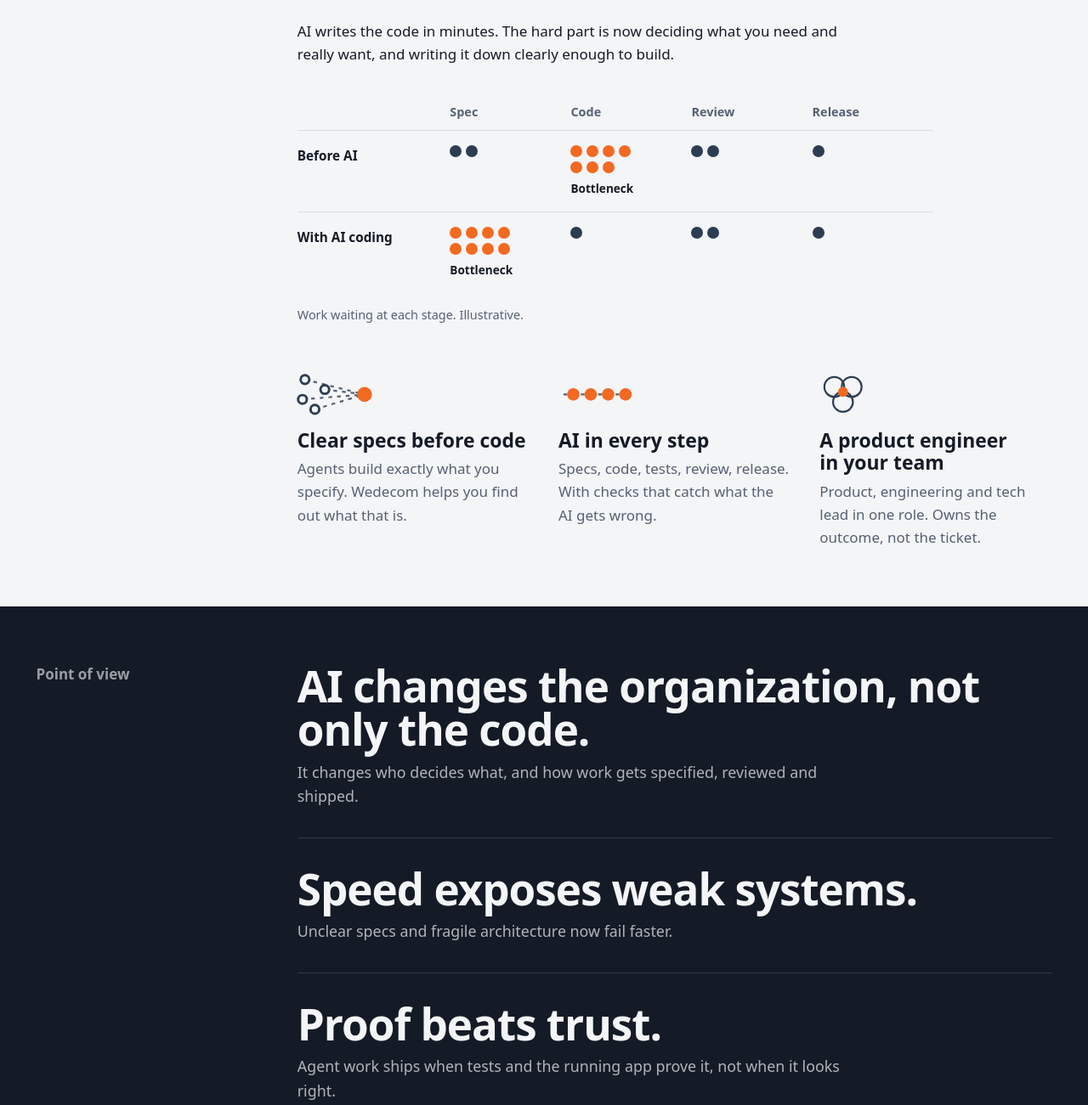
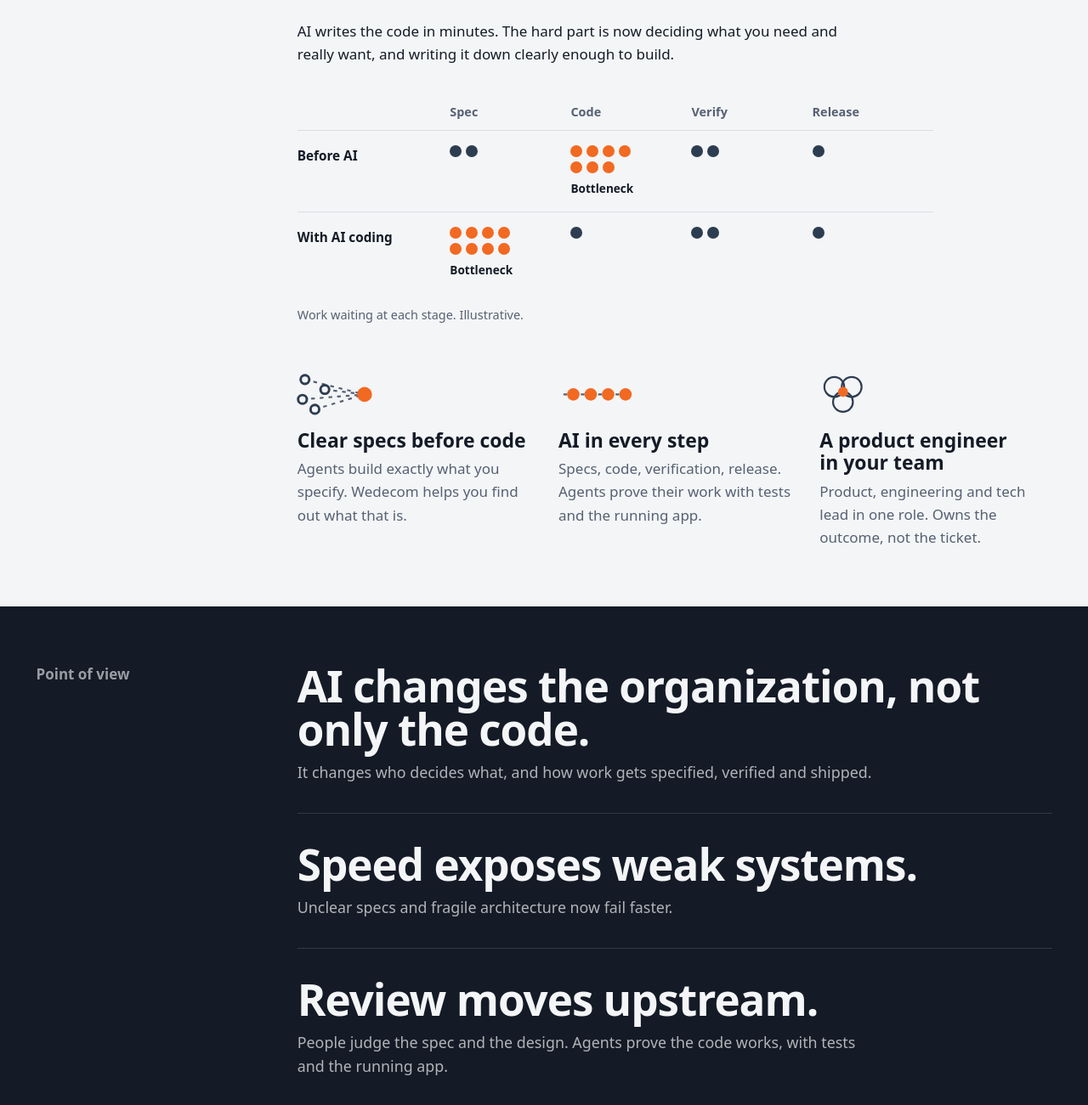
Before and after one commit to mwesox/wedecom-homepage, an Astro site: page / in a window 1280 px wide. Shown: the part 985-2286 px from the top of the page at 85% size. Built offline with nearby package versions, Linux system fonts and the light colour scheme; Astro itself is replaced by a stand-in of ours.

Commit message:
feat(home): review moves upstream, agents verify the code
Rename the diagram's Review stage to Verify and make thesis 3 say that
people judge the spec and design while agents prove the code.

```diff
--- a/src/pages/index.astro
+++ b/src/pages/index.astro
@@ -13,7 +13,7 @@ const shifts = [
   {
     glyph: "steps",
     title: "AI in every step",
-    text: "Specs, code, tests, review, release. With checks that catch what the AI gets wrong.",
+    text: "Specs, code, verification, release. Agents prove their work with tests and the running app.",
   },
   {
     glyph: "fold",
@@ -24,7 +24,7 @@ const shifts = [
 
 // Illustrative queue per delivery stage; `slow` marks the stage where work piles up.
 const flow = {
-  stages: ["Spec", "Code", "Review", "Release"],
+  stages: ["Spec", "Code", "Verify", "Release"],
   rows: [
     { name: "Before AI", counts: [2, 7, 2, 1], slow: 1 },
     { name: "With AI coding", counts: [8, 1, 2, 1], slow: 0 },
@@ -34,15 +34,15 @@ const flow = {
 const theses = [
   {
     line: "AI changes the organization, not only the code.",
-    elab: "It changes who decides what, and how work gets specified, reviewed and shipped.",
+    elab: "It changes who decides what, and how work gets specified, verified and shipped.",
   },
   {
     line: "Speed exposes weak systems.",
     elab: "Unclear specs and fragile architecture now fail faster.",
   },
   {
-    line: "Proof beats trust.",
-    elab: "Agent work ships when tests and the running app prove it, not when it looks right.",
+    line: "Review moves upstream.",
+    elab: "People judge the spec and the design. Agents prove the code works, with tests and the running app.",
   },
 ];
 
```
